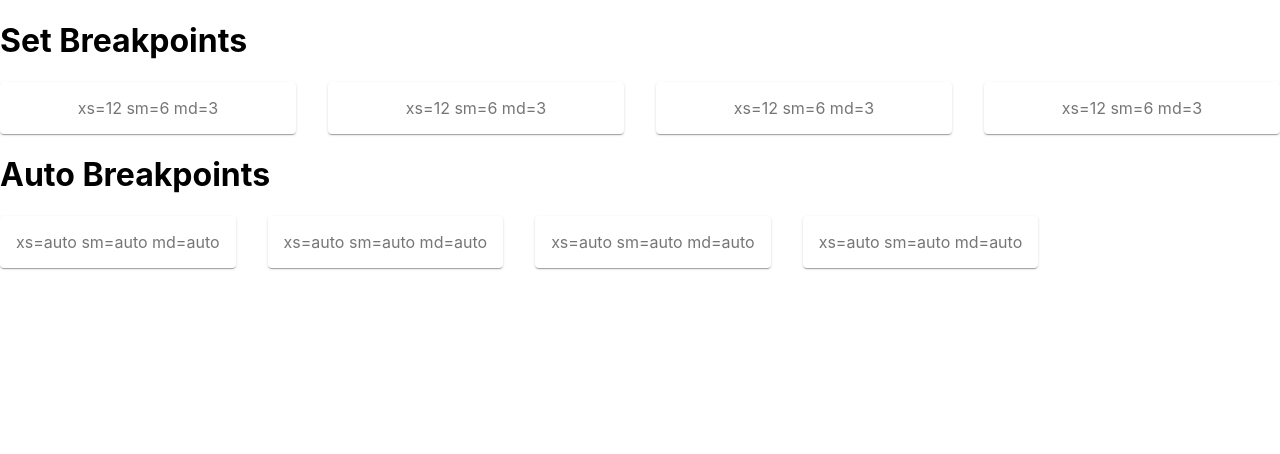
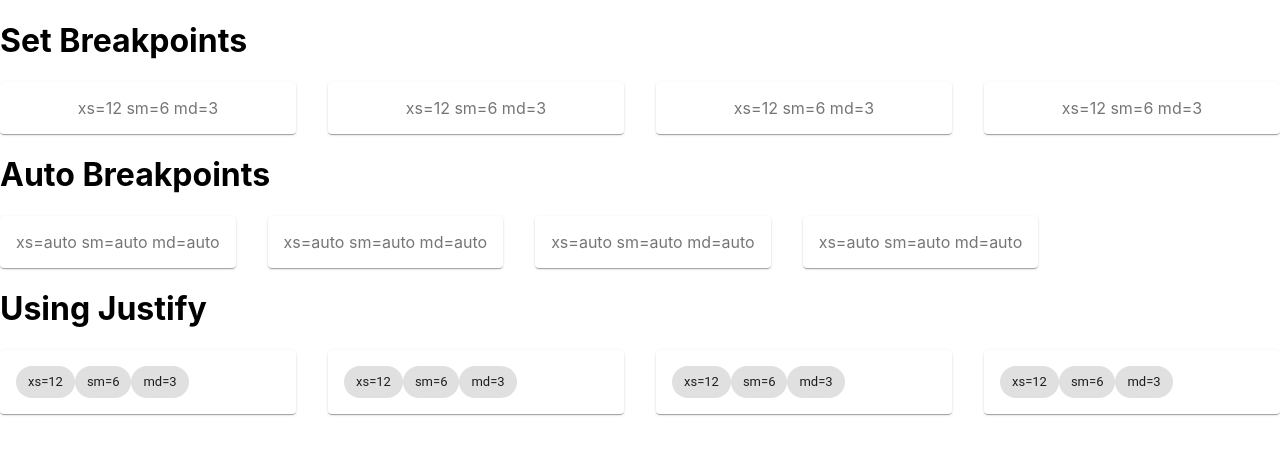
Before and after one commit to maxgdev/mui-sandbox, a React (Create React App) app: page / in a window 1280 px wide. Shown: the top 454 px of the page. Built offline with nearby package versions, Linux system fonts and the light colour scheme.

Commit message:
Added Chip item and justify to Grid

```diff
--- a/src/App.js
+++ b/src/App.js
@@ -1,6 +1,7 @@
 import React from 'react';
 import Breakpoints from './GridExamples/Breakpoints';
 import BreakpointsAuto from './GridExamples/BreakpointsAuto';
+import FillingSpace from './GridExamples/FillingSpace';
 function App() {
   return (
     <div className="App">
@@ -8,6 +9,8 @@
       <Breakpoints />
       <h1>Auto Breakpoints</h1>
       <BreakpointsAuto />
+      <h1>Using Justify</h1>
+      <FillingSpace />
     </div>
   );
 }
--- a/src/GridExamples/Breakpoints.js
+++ b/src/GridExamples/Breakpoints.js
@@ -17,16 +17,16 @@
   const Breakpoints = withStyles(styles)(({ classes }) => (
     <div className={classes.root}>
       <Grid container spacing={4}>
-        <Grid item xs={12} sm={9} md={3}>
+        <Grid item xs={12} sm={6} md={3}>
           <Paper className={classes.paper}>xs=12 sm=6 md=3</Paper>
         </Grid>
-        <Grid item xs={12} sm={9} md={3}>
+        <Grid item xs={12} sm={6} md={3}>
           <Paper className={classes.paper}>xs=12 sm=6 md=3</Paper>
         </Grid>
-        <Grid item xs={12} sm={9} md={3}>
+        <Grid item xs={12} sm={6} md={3}>
           <Paper className={classes.paper}>xs=12 sm=6 md=3</Paper>
         </Grid>
-        <Grid item xs={12} sm={9} md={3}>
+        <Grid item xs={12} sm={6} md={3}>
           <Paper className={classes.paper}>xs=12 sm=6 md=3</Paper>
         </Grid>
       </Grid>
--- /dev/null
+++ b/src/GridExamples/FillingSpace.js
@@ -0,0 +1,86 @@
+import React from 'react';
+
+import { withStyles } from '@material-ui/core/styles';
+import Paper from '@material-ui/core/Paper';
+import Grid from '@material-ui/core/Grid';
+import Chip from '@material-ui/core/Chip';
+
+const styles = theme => ({
+  root: {
+    flexGrow: 1
+  },
+  paper: {
+    padding: theme.spacing(2),
+    textAlign: 'center',
+    color: theme.palette.text.secondary
+  }
+});
+
+const FillingSpace = withStyles(styles)(({ classes, justify }) => (
+  <div className={classes.root}>
+    <Grid container spacing={4}>
+      <Grid item xs={12} sm={6} md={3}>
+        <Paper className={classes.paper}>
+          <Grid container justify={justify}>
+            <Grid item>
+              <Chip label="xs=12" />
+            </Grid>
+            <Grid item>
+              <Chip label="sm=6" />
+            </Grid>
+            <Grid item>
+              <Chip label="md=3" />
+            </Grid>
+          </Grid>
+        </Paper>
+      </Grid>
+      <Grid item xs={12} sm={6} md={3}>
+        <Paper className={classes.paper}>
+          <Grid container justify={justify}>
+            <Grid item>
+              <Chip label="xs=12" />
+            </Grid>
+            <Grid item>
+              <Chip label="sm=6" />
+            </Grid>
+            <Grid item>
+              <Chip label="md=3" />
+            </Grid>
+          </Grid>
+        </Paper>
+      </Grid>
+      <Grid item xs={12} sm={6} md={3}>
+        <Paper className={classes.paper}>
+          <Grid container justify={justify}>
+            <Grid item>
+              <Chip label="xs=12" />
+            </Grid>
+            <Grid item>
+              <Chip label="sm=6" />
+            </Grid>
+            <Grid item>
+              <Chip label="md=3" />
+            </Grid>
+          </Grid>
+        </Paper>
+      </Grid>
+      <Grid item xs={12} sm={6} md={3}>
+        <Paper className={classes.paper}>
+          <Grid container justify={justify}>
+            <Grid item>
+              <Chip label="xs=12" />
+            </Grid>
+            <Grid item>
+              <Chip label="sm=6" />
+            </Grid>
+            <Grid item>
+              <Chip label="md=3" />
+            </Grid>
+          </Grid>
+        </Paper>
+      </Grid>
+    </Grid>
+  </div>
+));
+
+export default FillingSpace;
```
